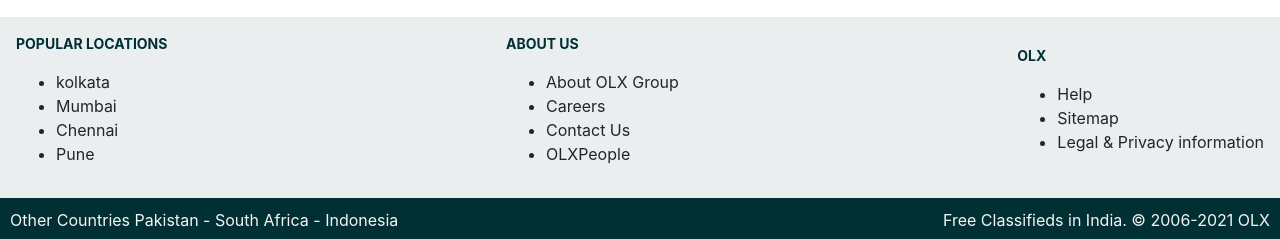
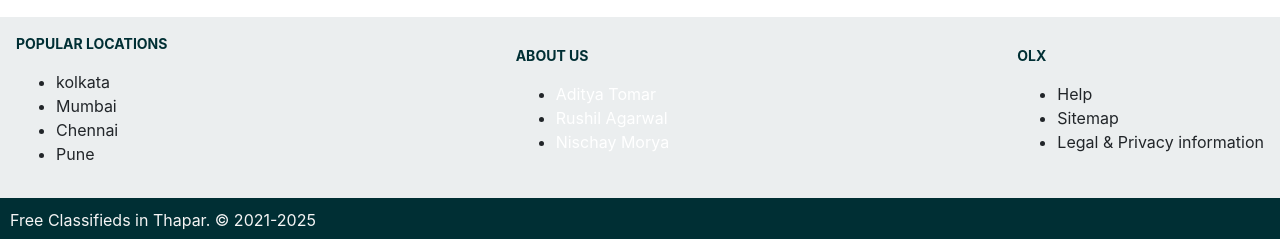
Before and after one commit to MoryaNischay/thapar-olx-main, a React (Create React App) app: page / in a window 1280 px wide. Shown: the part 655-894 px from the top of the page. Built offline with nearby package versions, Linux system fonts and the light colour scheme; no server answers; the database is empty.

Commit message:
fixed layout

```diff
--- a/src/Components/Banner/Banner.css
+++ b/src/Components/Banner/Banner.css
@@ -1,4 +1,5 @@
 .bannerParentDiv {
+  /* margin: 0px 0px 24px; */
   padding-top: 7em;
 }
 
--- a/src/Components/Footer/Footer.css
+++ b/src/Components/Footer/Footer.css
@@ -1,5 +1,5 @@
 .footerParentDiv {
-  width: 100vw;
+  width: 100%;
 
 }
 .footerParentDiv .content {
@@ -8,8 +8,6 @@
   align-items: center;
   background: #ebeeef;
   padding: 16px;
-
-
 }
 .footerParentDiv .content .heading {
   font-size: 24px;
--- a/src/Components/Footer/Footer.js
+++ b/src/Components/Footer/Footer.js
@@ -1,6 +1,6 @@
-import React from 'react';
+import React from "react";
 
-import './Footer.css';
+import "./Footer.css";
 
 function Footer() {
   return (
@@ -25,10 +25,16 @@ function Footer() {
           </div>
           <div className="list">
             <ul>
-              <li>About OLX Group</li>
-              <li>Careers</li>
-              <li>Contact Us</li>
-              <li>OLXPeople</li>
+              <li>
+                <a href="https://github.com/AdityaTomar-AT">Aditya Tomar</a>
+              </li>
+              <li>
+                <a href="https://github.com/Rushil08">Rushil Agarwal</a>
+              </li>
+              <li>
+                <a href="https://github.com/MoryaNischay">Nischay Morya</a>
+              </li>
+              {/* <li></li> */}
             </ul>
           </div>
         </div>
@@ -46,8 +52,8 @@ function Footer() {
         </div>
       </div>
       <div className="footer">
-        <p>Other Countries Pakistan - South Africa - Indonesia</p>
-        <p>Free Classifieds in India. © 2006-2021 OLX</p>
+        {/* <p>Other Countries Pakistan - South Africa - Indonesia</p> */}
+        <p>Free Classifieds in Thapar. © 2021-2025</p>
       </div>
     </div>
   );
--- a/src/Components/Header/Header.css
+++ b/src/Components/Header/Header.css
@@ -1,4 +1,5 @@
 .headerParentDiv {
+  margin: 0px 0px 24px;
   padding: 5px;
   /* background-color: whitesmoke; */
   background-color: #9f9f9f;
```
Also changed, not shown: src/Components/Posts/Post.css (+6 -7 lines).
